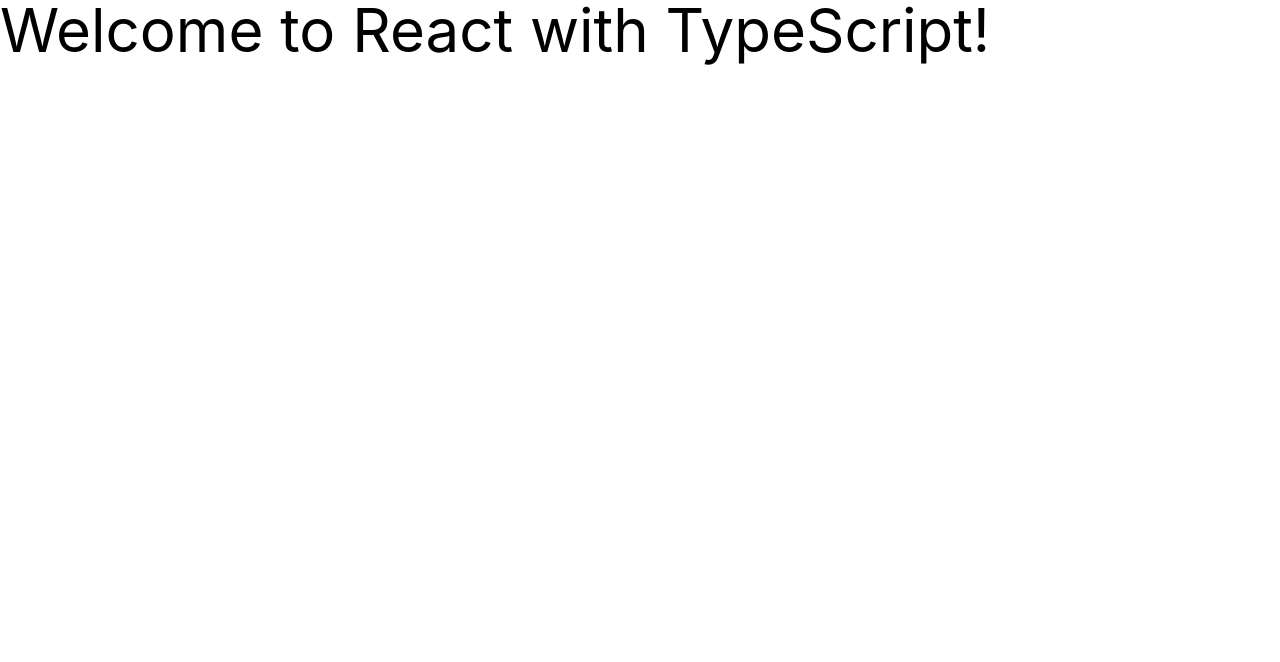
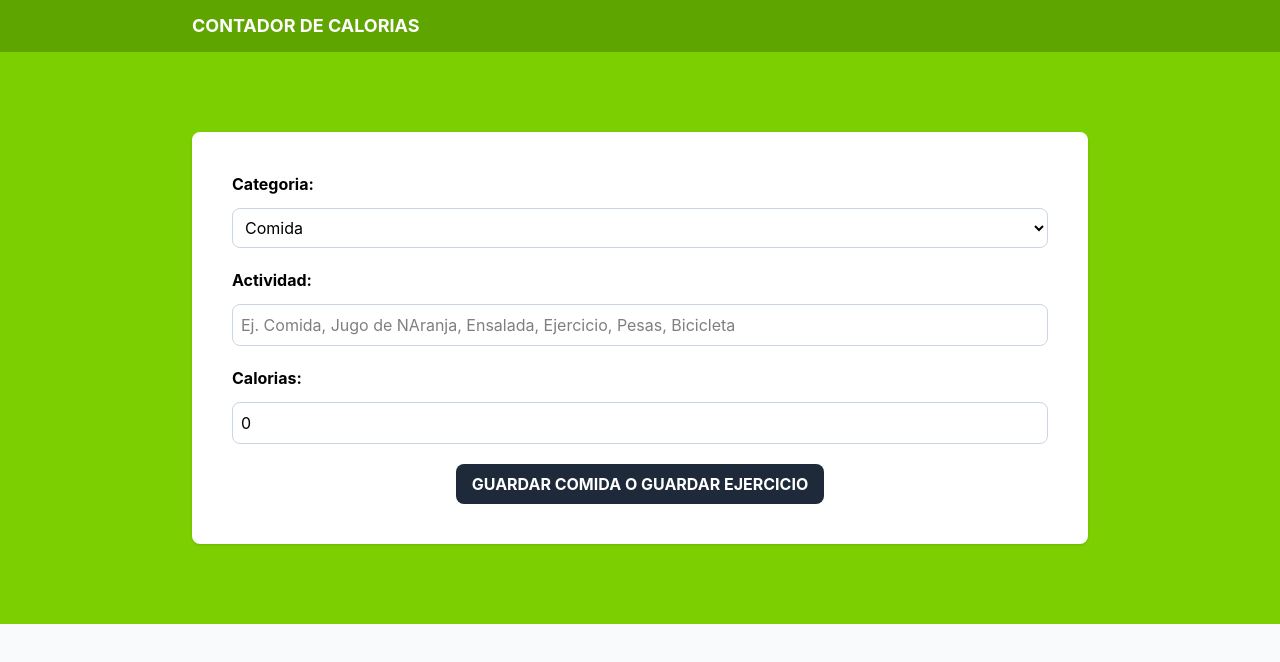
Before and after one commit to landinezrichard/contador-de-calorias-reactjs, a React (Vite) app: page / in a window 1280 px wide. Shown: the top 662 px of the page. Built offline with nearby package versions, Linux system fonts and the light colour scheme.

Commit message:
feat: estado para el formulario de actividad

```diff
--- a/index.html
+++ b/index.html
@@ -4,9 +4,9 @@
     <meta charset="UTF-8" />
     <link rel="icon" type="image/svg+xml" href="/favicon.svg" />
     <meta name="viewport" content="width=device-width, initial-scale=1.0" />
-    <title>calorie-tracker</title>
+    <title>Contador de Calorias - React y TypeScript</title>
   </head>
-  <body>
+  <body class="bg-gray-50">
     <div id="root"></div>
     <script type="module" src="/src/main.tsx"></script>
   </body>
--- a/src/App.tsx
+++ b/src/App.tsx
@@ -1,9 +1,20 @@
+import Form from "./components/Form"
 
 function App() {
 
   return (
     <>
-      <h1 className="text-6xl">Welcome to React with TypeScript!</h1>
+      <header className="bg-lime-600 py-3">
+        <div className="max-w-4xl mx-auto flex justify-between">
+          <h1 className="text-center text-white text-lg font-bold uppercase">Contador de Calorias</h1>
+        </div>
+      </header>
+
+      <section className="bg-lime-500 py-20 px-5">
+        <div className="max-w-4xl mx-auto">
+          <Form />
+        </div>
+      </section>
     </>
   )
 }
--- /dev/null
+++ b/src/components/Form.tsx
@@ -0,0 +1,76 @@
+import { useState } from "react";
+import type { ChangeEvent } from "react";
+import { categories } from "../data/categories";
+
+export default function Form() {
+  const[activity, setActivity] = useState({
+	category: 1,
+	name: '',
+	calories: 0
+  });
+
+  const handleChange = (e: ChangeEvent<HTMLSelectElement | HTMLInputElement>) => {
+	setActivity({
+		...activity,
+		[e.target.id]: e.target.value
+	});
+  };
+
+  return (
+    <form className="space-y-5 bg-white shadow p-10 rounded-lg">
+      <div className="grid grid-cols-1 gap-3">
+        <label className="font-bold" htmlFor="category">
+          Categoria:
+        </label>
+        <select
+          className="border border-slate-300 p-2 rounded-lg w-full bg-white"
+          id="category"
+		  value={activity.category}
+		  onChange={handleChange}
+        >
+          {categories.map((category) => (
+            <option key={category.id} value={category.id}>
+              {category.name}
+            </option>
+          ))}
+        </select>
+      </div>
+
+      <div className="grid grid-cols-1 gap-3">
+        <label className="font-bold" htmlFor="name">
+          Actividad:
+        </label>
+        <input
+          className="border border-slate-300 p-2 rounded-lg w-full"
+          type="text"
+          id="name"
+		  placeholder="Ej. Comida, Jugo de NAranja, Ensalada, Ejercicio, Pesas, Bicicleta"
+		  value={activity.name}
+		  onChange={handleChange}
+        />
+      </div>
+
+	  <div className="grid grid-cols-1 gap-3">
+        <label className="font-bold" htmlFor="calories">
+         Calorias:
+        </label>
+        <input
+          className="border border-slate-300 p-2 rounded-lg w-full"
+          type="number"
+          id="calories"
+		  placeholder="Calorias consumidas o quemadas. ej. 300 o 500"
+		  value={activity.calories}
+		  onChange={handleChange}
+        />
+      </div>
+
+	  <div className="text-center">
+        <input
+          className="bg-gray-800 hover:bg-gray-700 text-white font-bold py-2 px-4 rounded-lg cursor-pointer uppercase "
+          type="submit"
+		  value="Guardar Comida o Guardar Ejercicio"
+        />
+      </div>
+    </form>
+  );
+}
--- /dev/null
+++ b/src/data/categories.ts
@@ -0,0 +1,6 @@
+import type { Category } from "../types"
+
+export const categories: Category[] = [
+  { id: 1, name: 'Comida'},
+  { id: 2, name: 'Ejercicio'}
+]
--- /dev/null
+++ b/src/types/index.ts
@@ -0,0 +1,4 @@
+export type Category = {
+	id: number,
+	name: string
+}
```
